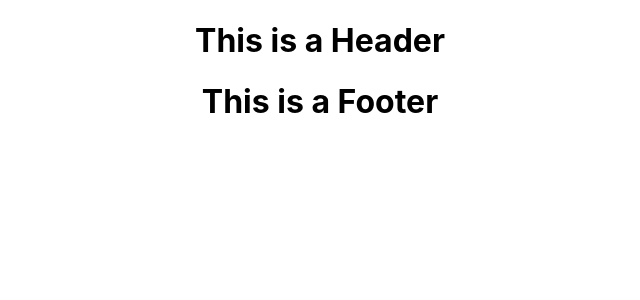
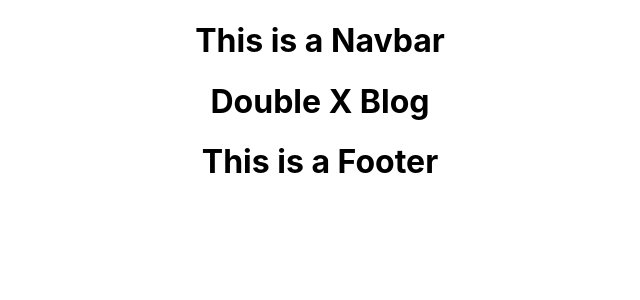
Before and after one commit to putongyong/Django-React-Website, a React (Create React App) app in the folder blog/frontend/: page / in a window 1280 px wide. Shown: the top 300 px of the page, without its empty margins (320-960 px from the left). Built offline with nearby package versions, Linux system fonts and the light colour scheme.

Commit message:
updated components

```diff
--- a/blog/frontend/public/index.html
+++ b/blog/frontend/public/index.html
@@ -24,7 +24,7 @@
       work correctly both with client-side routing and a non-root public URL.
       Learn how to configure a non-root public URL by running `npm run build`.
     -->
-    <title>Blog</title>
+    <title>Double X Blog</title>
   </head>
   <body>
     <noscript>You need to enable JavaScript to run this app.</noscript>
--- a/blog/frontend/src/App.js
+++ b/blog/frontend/src/App.js
@@ -3,6 +3,7 @@ import icon from './images/favicon.ico';
 import React, { useEffect } from 'react';
 import Header from './components/Header';
 import Footer from './components/Footer';
+import Navbar from './components/Navbar';
 
 function App() {
 
@@ -15,6 +16,7 @@ function App() {
 
   return (
     <div className="App">
+      <Navbar/>
       <Header/>
       <Footer/>
     </div>
--- a/blog/frontend/src/components/Header.jsx
+++ b/blog/frontend/src/components/Header.jsx
@@ -1,7 +1,7 @@
 function Header(){
     return (
         <h1 className="Header">
-          This is a Header
+          Double X Blog
         </h1>
       );
 }
--- /dev/null
+++ b/blog/frontend/src/components/Navbar.jsx
@@ -0,0 +1,8 @@
+function Navbar(){
+    return (
+        <h1 className="Navbar">
+          This is a Navbar
+        </h1>
+      );
+}
+export default Navbar;
```
